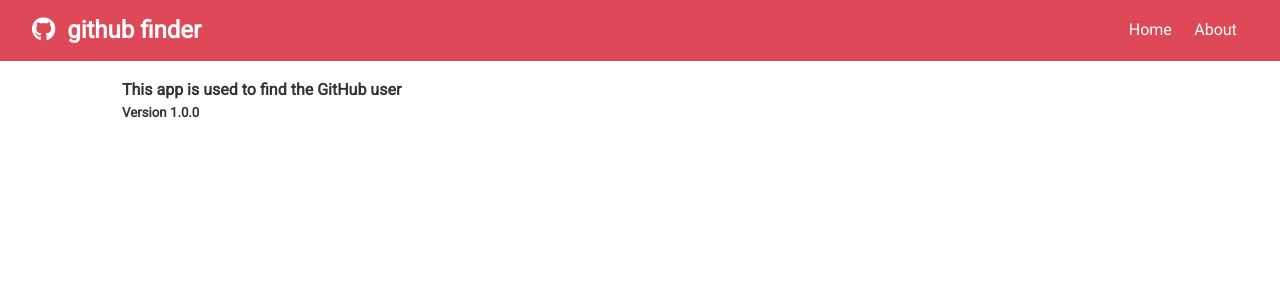
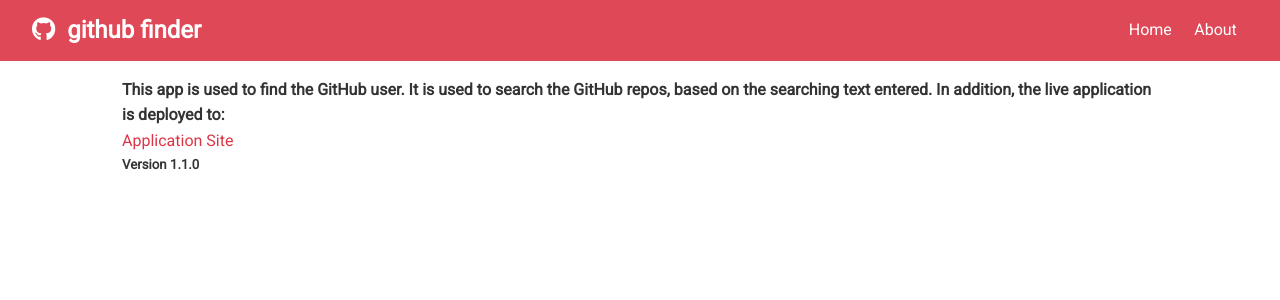
Before and after one commit to Angular-SPA-MEAN-CSharp-AspDotNet-MVC/GitFinder-App-ReactJS, a React (Create React App) app: page /about in a window 1280 px wide. Shown: the top 300 px of the page. Built offline with nearby package versions, Linux system fonts and the light colour scheme; no server answers.

Commit message:
Small modification for deployment. No important code changes

```diff
--- a/src/component/pages/About.js
+++ b/src/component/pages/About.js
@@ -3,8 +3,9 @@ import React from 'react'
 export const About = () => {
     return (
         <div>
-            <h4>This app is used to find the GitHub user</h4>
-            <h5>Version 1.0.0</h5>
+            <h4>This app is used to find the GitHub user. It is used to search the GitHub repos, based on the searching text entered. In addition, the live application is deployed to: <br/></h4>
+            <a href='https://githubfinder-kunh.netlify.com/'>Application Site</a>
+            <h5>Version 1.1.0</h5>
         </div>
     )
 }
--- a/src/component/users/Search.js
+++ b/src/component/users/Search.js
@@ -30,7 +30,7 @@ const Search = () => {
             <input
                 type='text'
                 name='text'
-                placeholder=""
+                placeholder="Please enter some text for searching."
                 value = {text}
                 onChange = {onChange}/>
             <input
```
Also changed, not shown: 1 other file (tests, documents, lock files or other folders).
